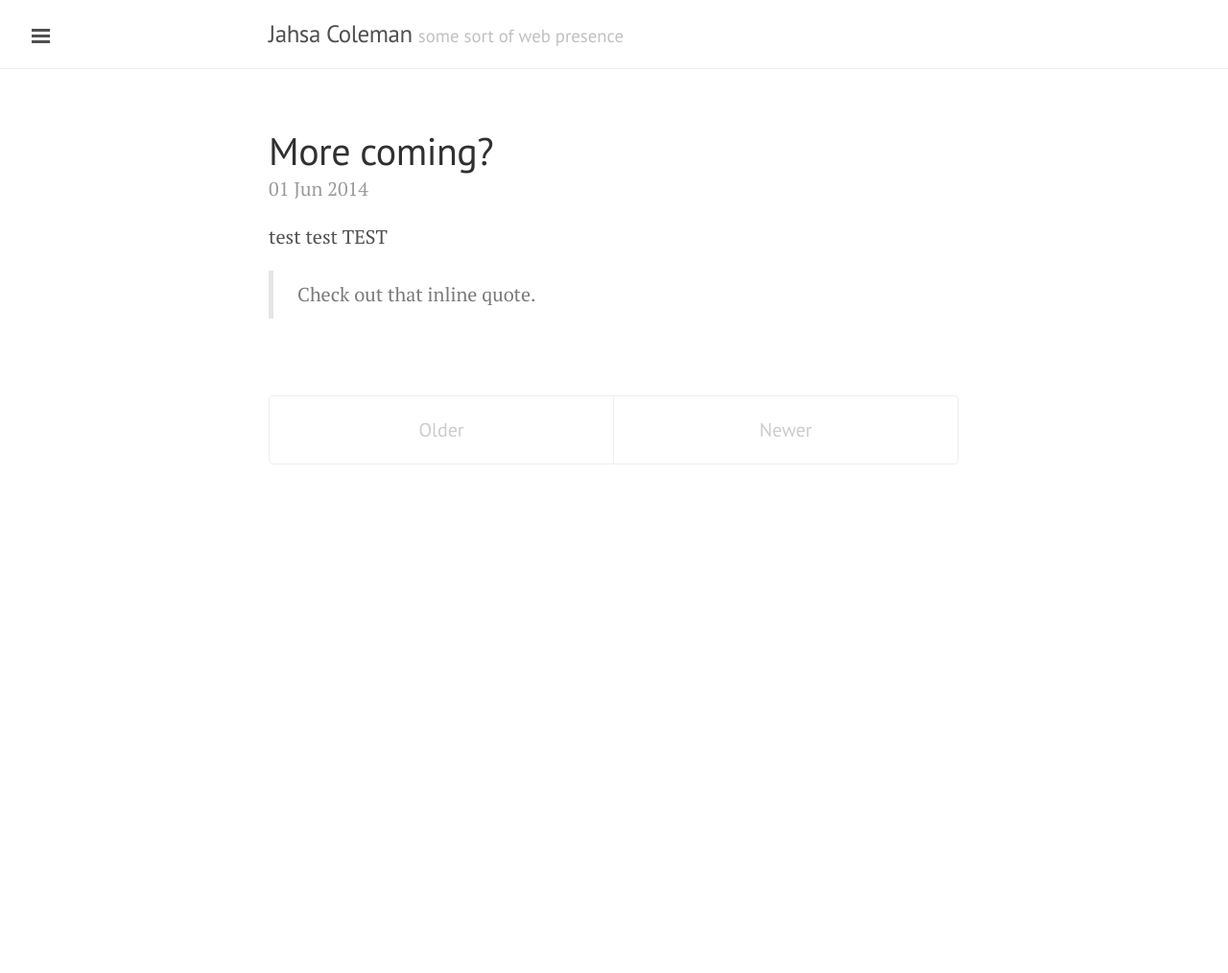
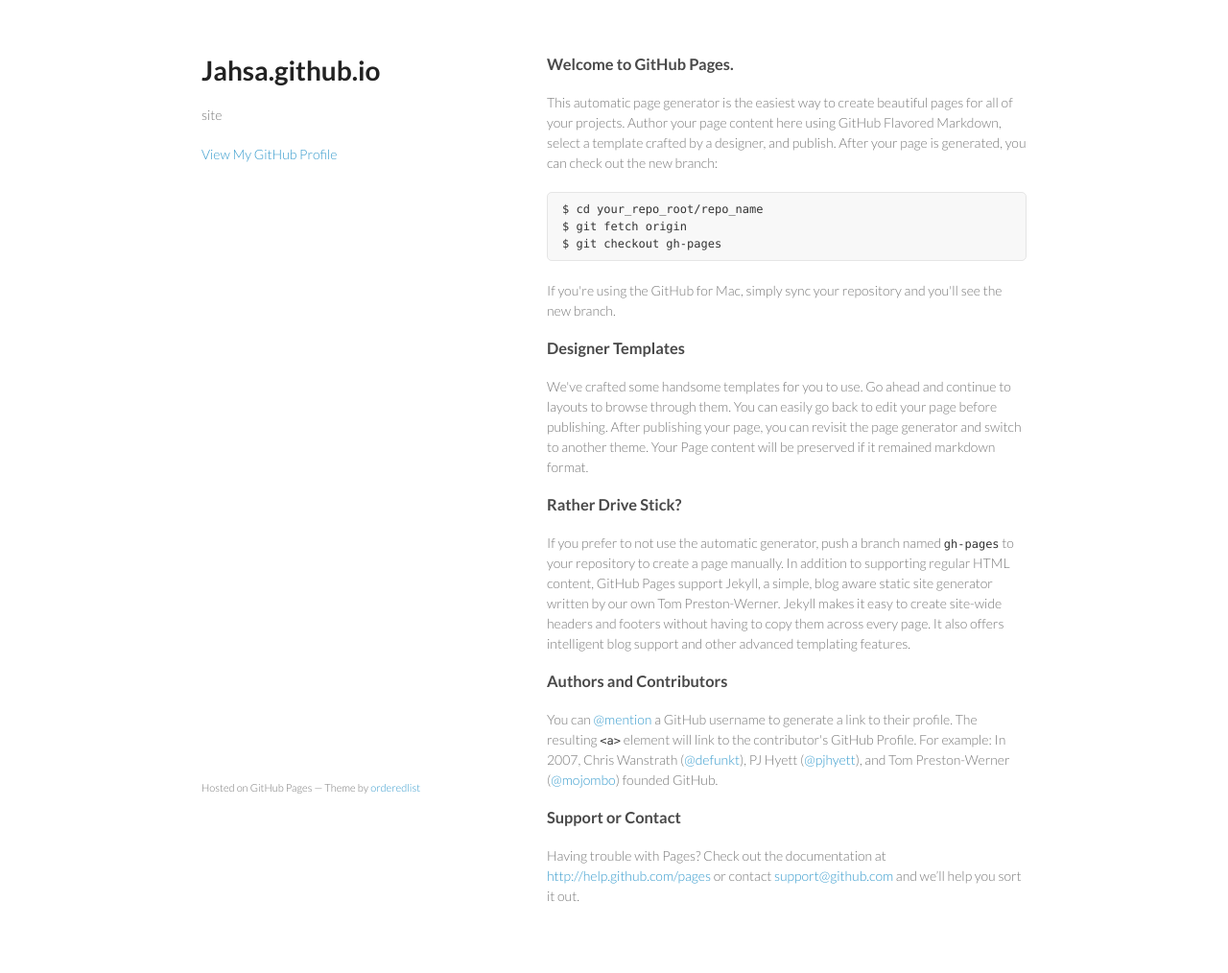
Before and after one commit to Jahsa/jahsa.github.io, a Jekyll site: the page index.html, which Jekyll copies as it is, in a window 1280 px wide. Shown: the whole page at 96% size. Built offline with Jekyll 4.4.1, drawn with Linux system fonts in a browser that asks for light colours; Markdown is read by kramdown in place of the engine named in the settings; the list of posts is cut into pages by our own code; before the commit the page ends 900 px from its top, so only the background shows below that.

Commit message:
Replace master branch with page content via GitHub

```diff
--- a/index.html
+++ b/index.html
@@ -1,37 +1,75 @@
----
-layout: default
-title: Home
----
+<!doctype html>
+<html>
+  <head>
+    <meta charset="utf-8">
+    <meta http-equiv="X-UA-Compatible" content="chrome=1">
+    <title>Jahsa.github.io by Jahsa</title>
 
-<div class="posts">
-  {% for post in paginator.posts %}
-  <div class="post">
-    <h1 class="post-title">
-      <a href="{{ post.url }}">
-        {{ post.title }}
-      </a>
-    </h1>
+    <link rel="stylesheet" href="stylesheets/styles.css">
+    <link rel="stylesheet" href="stylesheets/pygment_trac.css">
+    <meta name="viewport" content="width=device-width, initial-scale=1, user-scalable=no">
+    <!--[if lt IE 9]>
+    <script src="//html5shiv.googlecode.com/svn/trunk/html5.js"></script>
+    <![endif]-->
+  </head>
+  <body>
+    <div class="wrapper">
+      <header>
+        <h1>Jahsa.github.io</h1>
+        <p>site</p>
 
-    <span class="post-date">{{ post.date | date_to_string }}</span>
 
-    {{ post.content }}
-  </div>
-  {% endfor %}
-</div>
+        <p class="view"><a href="https://github.com/Jahsa">View My GitHub Profile</a></p>
 
-<div class="pagination">
-  {% if paginator.next_page %}
-    <a class="pagination-item older" href="/page{{paginator.next_page}}">Older</a>
-  {% else %}
-    <span class="pagination-item older">Older</span>
-  {% endif %}
-  {% if paginator.previous_page %}
-    {% if paginator.page == 2 %}
-      <a class="pagination-item newer" href="/">Newer</a>
-    {% else %}
-      <a class="pagination-item newer" href="/page{{paginator.previous_page}}">Newer</a>
-    {% endif %}
-  {% else %}
-    <span class="pagination-item newer">Newer</span>
-  {% endif %}
-</div>
+      </header>
+      <section>
+        <h3>
+<a name="welcome-to-github-pages" class="anchor" href="#welcome-to-github-pages"><span class="octicon octicon-link"></span></a>Welcome to GitHub Pages.</h3>
+
+<p>This automatic page generator is the easiest way to create beautiful pages for all of your projects. Author your page content here using GitHub Flavored Markdown, select a template crafted by a designer, and publish. After your page is generated, you can check out the new branch:</p>
+
+<pre><code>$ cd your_repo_root/repo_name
+$ git fetch origin
+$ git checkout gh-pages
+</code></pre>
+
+<p>If you're using the GitHub for Mac, simply sync your repository and you'll see the new branch.</p>
+
+<h3>
+<a name="designer-templates" class="anchor" href="#designer-templates"><span class="octicon octicon-link"></span></a>Designer Templates</h3>
+
+<p>We've crafted some handsome templates for you to use. Go ahead and continue to layouts to browse through them. You can easily go back to edit your page before publishing. After publishing your page, you can revisit the page generator and switch to another theme. Your Page content will be preserved if it remained markdown format.</p>
+
+<h3>
+<a name="rather-drive-stick" class="anchor" href="#rather-drive-stick"><span class="octicon octicon-link"></span></a>Rather Drive Stick?</h3>
+
+<p>If you prefer to not use the automatic generator, push a branch named <code>gh-pages</code> to your repository to create a page manually. In addition to supporting regular HTML content, GitHub Pages support Jekyll, a simple, blog aware static site generator written by our own Tom Preston-Werner. Jekyll makes it easy to create site-wide headers and footers without having to copy them across every page. It also offers intelligent blog support and other advanced templating features.</p>
+
+<h3>
+<a name="authors-and-contributors" class="anchor" href="#authors-and-contributors"><span class="octicon octicon-link"></span></a>Authors and Contributors</h3>
+
+<p>You can <a href="https://github.com/blog/821" class="user-mention">@mention</a> a GitHub username to generate a link to their profile. The resulting <code>&lt;a&gt;</code> element will link to the contributor's GitHub Profile. For example: In 2007, Chris Wanstrath (<a href="https://github.com/defunkt" class="user-mention">@defunkt</a>), PJ Hyett (<a href="https://github.com/pjhyett" class="user-mention">@pjhyett</a>), and Tom Preston-Werner (<a href="https://github.com/mojombo" class="user-mention">@mojombo</a>) founded GitHub.</p>
+
+<h3>
+<a name="support-or-contact" class="anchor" href="#support-or-contact"><span class="octicon octicon-link"></span></a>Support or Contact</h3>
+
+<p>Having trouble with Pages? Check out the documentation at <a href="http://help.github.com/pages">http://help.github.com/pages</a> or contact <a href="mailto:support@github.com">support@github.com</a> and we’ll help you sort it out.</p>
+      </section>
+      <footer>
+        <p><small>Hosted on GitHub Pages &mdash; Theme by <a href="https://github.com/orderedlist">orderedlist</a></small></p>
+      </footer>
+    </div>
+    <script src="javascripts/scale.fix.js"></script>
+              <script type="text/javascript">
+            var gaJsHost = (("https:" == document.location.protocol) ? "https://ssl." : "http://www.");
+            document.write(unescape("%3Cscript src='" + gaJsHost + "google-analytics.com/ga.js' type='text/javascript'%3E%3C/script%3E"));
+          </script>
+          <script type="text/javascript">
+            try {
+              var pageTracker = _gat._getTracker("UA-50792718-1");
+            pageTracker._trackPageview();
+            } catch(err) {}
+          </script>
+
+  </body>
+</html>
--- /dev/null
+++ b/javascripts/scale.fix.js
@@ -0,0 +1,17 @@
+var metas = document.getElementsByTagName('meta');
+var i;
+if (navigator.userAgent.match(/iPhone/i)) {
+  for (i=0; i<metas.length; i++) {
+    if (metas[i].name == "viewport") {
+      metas[i].content = "width=device-width, minimum-scale=1.0, maximum-scale=1.0";
+    }
+  }
+  document.addEventListener("gesturestart", gestureStart, false);
+}
+function gestureStart() {
+  for (i=0; i<metas.length; i++) {
+    if (metas[i].name == "viewport") {
+      metas[i].content = "width=device-width, minimum-scale=0.25, maximum-scale=1.6";
+    }
+  }
+}
--- /dev/null
+++ b/stylesheets/pygment_trac.css
@@ -0,0 +1,69 @@
+.highlight  { background: #ffffff; }
+.highlight .c { color: #999988; font-style: italic } /* Comment */
+.highlight .err { color: #a61717; background-color: #e3d2d2 } /* Error */
+.highlight .k { font-weight: bold } /* Keyword */
+.highlight .o { font-weight: bold } /* Operator */
+.highlight .cm { color: #999988; font-style: italic } /* Comment.Multiline */
+.highlight .cp { color: #999999; font-weight: bold } /* Comment.Preproc */
+.highlight .c1 { color: #999988; font-style: italic } /* Comment.Single */
+.highlight .cs { color: #999999; font-weight: bold; font-style: italic } /* Comment.Special */
+.highlight .gd { color: #000000; background-color: #ffdddd } /* Generic.Deleted */
+.highlight .gd .x { color: #000000; background-color: #ffaaaa } /* Generic.Deleted.Specific */
+.highlight .ge { font-style: italic } /* Generic.Emph */
+.highlight .gr { color: #aa0000 } /* Generic.Error */
+.highlight .gh { color: #999999 } /* Generic.Heading */
+.highlight .gi { color: #000000; background-color: #ddffdd } /* Generic.Inserted */
+.highlight .gi .x { color: #000000; background-color: #aaffaa } /* Generic.Inserted.Specific */
+.highlight .go { color: #888888 } /* Generic.Output */
+.highlight .gp { color: #555555 } /* Generic.Prompt */
+.highlight .gs { font-weight: bold } /* Generic.Strong */
+.highlight .gu { color: #800080; font-weight: bold; } /* Generic.Subheading */
+.highlight .gt { color: #aa0000 } /* Generic.Traceback */
+.highlight .kc { font-weight: bold } /* Keyword.Constant */
+.highlight .kd { font-weight: bold } /* Keyword.Declaration */
+.highlight .kn { font-weight: bold } /* Keyword.Namespace */
+.highlight .kp { font-weight: bold } /* Keyword.Pseudo */
+.highlight .kr { font-weight: bold } /* Keyword.Reserved */
+.highlight .kt { color: #445588; font-weight: bold } /* Keyword.Type */
+.highlight .m { color: #009999 } /* Literal.Number */
+.highlight .s { color: #d14 } /* Literal.String */
+.highlight .na { color: #008080 } /* Name.Attribute */
+.highlight .nb { color: #0086B3 } /* Name.Builtin */
+.highlight .nc { color: #445588; font-weight: bold } /* Name.Class */
+.highlight .no { color: #008080 } /* Name.Constant */
+.highlight .ni { color: #800080 } /* Name.Entity */
+.highlight .ne { color: #990000; font-weight: bold } /* Name.Exception */
+.highlight .nf { color: #990000; font-weight: bold } /* Name.Function */
+.highlight .nn { color: #555555 } /* Name.Namespace */
+.highlight .nt { color: #000080 } /* Name.Tag */
+.highlight .nv { color: #008080 } /* Name.Variable */
+.highlight .ow { font-weight: bold } /* Operator.Word */
+.highlight .w { color: #bbbbbb } /* Text.Whitespace */
+.highlight .mf { color: #009999 } /* Literal.Number.Float */
+.highlight .mh { color: #009999 } /* Literal.Number.Hex */
+.highlight .mi { color: #009999 } /* Literal.Number.Integer */
+.highlight .mo { color: #009999 } /* Literal.Number.Oct */
+.highlight .sb { color: #d14 } /* Literal.String.Backtick */
+.highlight .sc { color: #d14 } /* Literal.String.Char */
+.highlight .sd { color: #d14 } /* Literal.String.Doc */
+.highlight .s2 { color: #d14 } /* Literal.String.Double */
+.highlight .se { color: #d14 } /* Literal.String.Escape */
+.highlight .sh { color: #d14 } /* Literal.String.Heredoc */
+.highlight .si { color: #d14 } /* Literal.String.Interpol */
+.highlight .sx { color: #d14 } /* Literal.String.Other */
+.highlight .sr { color: #009926 } /* Literal.String.Regex */
+.highlight .s1 { color: #d14 } /* Literal.String.Single */
+.highlight .ss { color: #990073 } /* Literal.String.Symbol */
+.highlight .bp { color: #999999 } /* Name.Builtin.Pseudo */
+.highlight .vc { color: #008080 } /* Name.Variable.Class */
+.highlight .vg { color: #008080 } /* Name.Variable.Global */
+.highlight .vi { color: #008080 } /* Name.Variable.Instance */
+.highlight .il { color: #009999 } /* Literal.Number.Integer.Long */
+
+.type-csharp .highlight .k { color: #0000FF }
+.type-csharp .highlight .kt { color: #0000FF }
+.type-csharp .highlight .nf { color: #000000; font-weight: normal }
+.type-csharp .highlight .nc { color: #2B91AF }
+.type-csharp .highlight .nn { color: #000000 }
+.type-csharp .highlight .s { color: #A31515 }
+.type-csharp .highlight .sc { color: #A31515 }
--- /dev/null
+++ b/stylesheets/styles.css
@@ -0,0 +1,255 @@
+@import url(https://fonts.googleapis.com/css?family=Lato:300italic,700italic,300,700);
+
+body {
+  padding:50px;
+  font:14px/1.5 Lato, "Helvetica Neue", Helvetica, Arial, sans-serif;
+  color:#777;
+  font-weight:300;
+}
+
+h1, h2, h3, h4, h5, h6 {
+  color:#222;
+  margin:0 0 20px;
+}
+
+p, ul, ol, table, pre, dl {
+  margin:0 0 20px;
+}
+
+h1, h2, h3 {
+  line-height:1.1;
+}
+
+h1 {
+  font-size:28px;
+}
+
+h2 {
+  color:#393939;
+}
+
+h3, h4, h5, h6 {
+  color:#494949;
+}
+
+a {
+  color:#39c;
+  font-weight:400;
+  text-decoration:none;
+}
+
+a small {
+  font-size:11px;
+  color:#777;
+  margin-top:-0.6em;
+  display:block;
+}
+
+.wrapper {
+  width:860px;
+  margin:0 auto;
+}
+
+blockquote {
+  border-left:1px solid #e5e5e5;
+  margin:0;
+  padding:0 0 0 20px;
+  font-style:italic;
+}
+
+code, pre {
+  font-family:Monaco, Bitstream Vera Sans Mono, Lucida Console, Terminal;
+  color:#333;
+  font-size:12px;
+}
+
+pre {
+  padding:8px 15px;
+  background: #f8f8f8;
+  border-radius:5px;
+  border:1px solid #e5e5e5;
+  overflow-x: auto;
+}
+
+table {
+  width:100%;
+  border-collapse:collapse;
+}
+
+th, td {
+  text-align:left;
+  padding:5px 10px;
+  border-bottom:1px solid #e5e5e5;
+}
+
+dt {
+  color:#444;
+  font-weight:700;
+}
+
+th {
+  color:#444;
+}
+
+img {
+  max-width:100%;
+}
+
+header {
+  width:270px;
+  float:left;
+  position:fixed;
+}
+
+header ul {
+  list-style:none;
+  height:40px;
+
+  padding:0;
+
+  background: #eee;
+  background: -moz-linear-gradient(top, #f8f8f8 0%, #dddddd 100%);
+  background: -webkit-gradient(linear, left top, left bottom, color-stop(0%,#f8f8f8), color-stop(100%,#dddddd));
+  background: -webkit-linear-gradient(top, #f8f8f8 0%,#dddddd 100%);
+  background: -o-linear-gradient(top, #f8f8f8 0%,#dddddd 100%);
+  background: -ms-linear-gradient(top, #f8f8f8 0%,#dddddd 100%);
+  background: linear-gradient(top, #f8f8f8 0%,#dddddd 100%);
+
+  border-radius:5px;
+  border:1px solid #d2d2d2;
+  box-shadow:inset #fff 0 1px 0, inset rgba(0,0,0,0.03) 0 -1px 0;
+  width:270px;
+}
+
+header li {
+  width:89px;
+  float:left;
+  border-right:1px solid #d2d2d2;
+  height:40px;
+}
+
+header ul a {
+  line-height:1;
+  font-size:11px;
+  color:#999;
+  display:block;
+  text-align:center;
+  padding-top:6px;
+  height:40px;
+}
+
+strong {
+  color:#222;
+  font-weight:700;
+}
+
+header ul li + li {
+  width:88px;
+  border-left:1px solid #fff;
+}
+
+header ul li + li + li {
+  border-right:none;
+  width:89px;
+}
+
+header ul a strong {
+  font-size:14px;
+  display:block;
+  color:#222;
+}
+
+section {
+  width:500px;
+  float:right;
+  padding-bottom:50px;
+}
+
+small {
+  font-size:11px;
+}
+
+hr {
+  border:0;
+  background:#e5e5e5;
+  height:1px;
+  margin:0 0 20px;
+}
+
+footer {
+  width:270px;
+  float:left;
+  position:fixed;
+  bottom:50px;
+}
+
+@media print, screen and (max-width: 960px) {
+
+  div.wrapper {
+    width:auto;
+    margin:0;
+  }
+
+  header, section, footer {
+    float:none;
+    position:static;
+    width:auto;
+  }
+
+  header {
+    padding-right:320px;
+  }
+
+  section {
+    border:1px solid #e5e5e5;
+    border-width:1px 0;
+    padding:20px 0;
+    margin:0 0 20px;
+  }
+
+  header a small {
+    display:inline;
+  }
+
+  header ul {
+    position:absolute;
+    right:50px;
+    top:52px;
+  }
+}
+
+@media print, screen and (max-width: 720px) {
+  body {
+    word-wrap:break-word;
+  }
+
+  header {
+    padding:0;
+  }
+
+  header ul, header p.view {
+    position:static;
+  }
+
+  pre, code {
+    word-wrap:normal;
+  }
+}
+
+@media print, screen and (max-width: 480px) {
+  body {
+    padding:15px;
+  }
+
+  header ul {
+    display:none;
+  }
+}
+
+@media print {
+  body {
+    padding:0.4in;
+    font-size:12pt;
+    color:#444;
+  }
+}
```
Also changed, not shown: params.json (added, +1 -0 lines).
